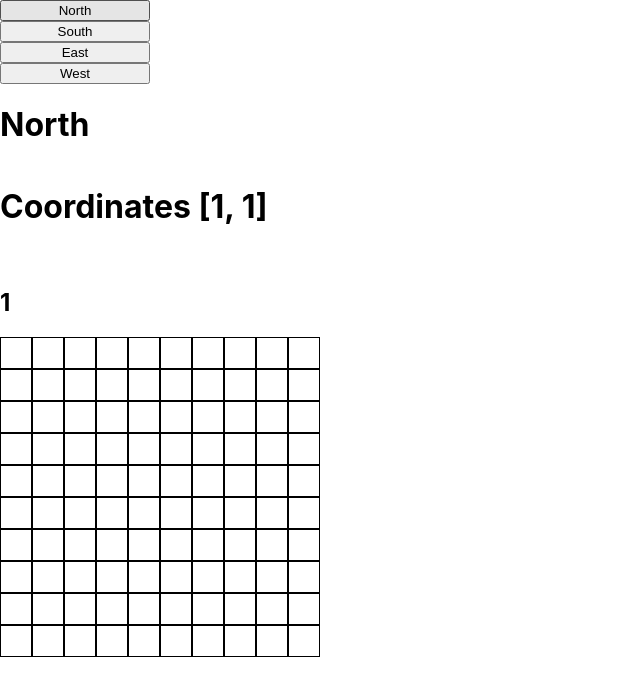
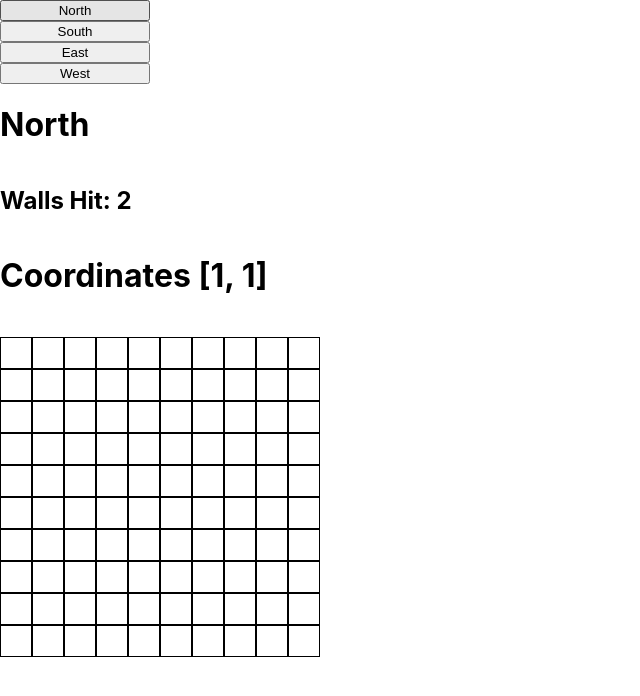
Before and after one commit to hayesdev/Roomba, a React (Create React App) app in the folder roomba-project/: page / in a window 1280 px wide. Shown: the top 696 px of the page, without its empty margins (0-640 px from the left). Built offline with nearby package versions, Linux system fonts and the light colour scheme.

Commit message:
counter working

```diff
--- a/roomba-project/src/App.js
+++ b/roomba-project/src/App.js
@@ -2,6 +2,7 @@ import React, { useState, useEffect } from "react";
 import Directions from "./components/Directions";
 import Location from "./components/Location";
 import Grid from "./components/Grid";
+import Counter from "./components/Counter";
 import Roomba from "./components/Roomba";
 import "./App.css";
 
@@ -9,27 +10,23 @@ function App() {
   const [location, setLocation] = useState({
     coordinates: [1, 1],
   });
+  // function handleChange(e) {
+  //   const id = e.target.id;
 
-  function handleChange(e) {
-    const id = e.target.id;
-
-    setLocation({
-      coordinates: [id],
-    });
-  }
+  //   setLocation({
+  //     coordinates: [id],
+  //   });
+  // }
   useEffect(() => {
     console.log("working");
-  }, []);
+  }, [location]);
 
   return (
     <div className="container">
-      <Directions
-        location={location.coordinates}
-        move={setLocation}
-        handleChange={handleChange}
-      />
+      <Directions location={location.coordinates} move={setLocation} />
+      <Counter location={location.coordinates} />
       <Location location={location.coordinates} />
-      <Grid handleChange={handleChange} />
+      <Grid />
     </div>
   );
 }
--- /dev/null
+++ b/roomba-project/src/components/Counter.js
@@ -0,0 +1,37 @@
+import React, { useState, useEffect } from "react";
+
+function Counter(props) {
+  const [count, setCount] = useState(0);
+  let x = props.location[0];
+  let y = props.location[1];
+
+  useEffect(() => {
+    switch (x) {
+      case 1:
+      case 10:
+        setCount((prevCount) => prevCount + 1);
+        break;
+      default:
+        x = 0;
+    }
+  }, [x]);
+
+  useEffect(() => {
+    switch (y) {
+      case 1:
+      case 10:
+        setCount((prevCount) => prevCount + 1);
+        break;
+      default:
+        y = 0;
+    }
+  }, [y]);
+
+  return (
+    <div className="counter">
+      <h2>Walls Hit: {count}</h2>
+    </div>
+  );
+}
+
+export default Counter;
--- a/roomba-project/src/components/Directions.js
+++ b/roomba-project/src/components/Directions.js
@@ -1,4 +1,5 @@
 import React, { useState, useEffect } from "react";
+import Counter from "./Counter";
 
 function Directions(props) {
   const [direction, setDirection] = useState("North");
@@ -6,7 +7,7 @@ function Directions(props) {
   let y = props.location[1];
   const prevLocation = [x, y];
 
-  function North() {
+  function north() {
     if (y === 10) {
       y = 9;
       props.move({ coordinates: prevLocation });
@@ -15,7 +16,7 @@ function Directions(props) {
     props.move({ coordinates: [x, y + 1] });
     setDirection("North");
   }
-  function South() {
+  function south() {
     if (y === 1) {
       y = 2;
       props.move({ coordinates: prevLocation });
@@ -24,7 +25,7 @@ function Directions(props) {
     props.move({ coordinates: [x, y - 1] });
     setDirection("South");
   }
-  function East() {
+  function east() {
     if (x === 10) {
       x = 9;
       props.move({ coordinates: prevLocation });
@@ -33,7 +34,7 @@ function Directions(props) {
     props.move({ coordinates: [x + 1, y] });
     setDirection("East");
   }
-  function West() {
+  function west() {
     if (x === 1) {
       x = 2;
       props.move({ coordinates: prevLocation });
@@ -42,15 +43,15 @@ function Directions(props) {
     props.move({ coordinates: [x - 1, y] });
     setDirection("West");
   }
-  const inBounds = (x > 0 || x < 11) && (y > 0 || y < 10);
+
   return (
     <div className="directions">
-      <button onClick={() => North()}>North</button>
-      <button onClick={() => South()}>South</button>
-      <button onClick={() => East()}>East</button>
-      <button onClick={() => West()}>West</button>
+      <button onClick={() => north()}>North</button>
+      <button onClick={() => south()}>South</button>
+      <button onClick={() => east()}>East</button>
+      <button onClick={() => west()}>West</button>
       <div>
-        <h1>{direction}</h1>
+        <h1 className="move">{direction}</h1>
       </div>
     </div>
   );
--- a/roomba-project/src/components/Location.js
+++ b/roomba-project/src/components/Location.js
@@ -5,7 +5,6 @@ function Location(props) {
     <div>
       <h1>Coordinates [{`${props.location[0]}, ${props.location[1]}`}]</h1>
       <br />
-      <h2>{props.location[1]}</h2>
     </div>
   );
 }
```
